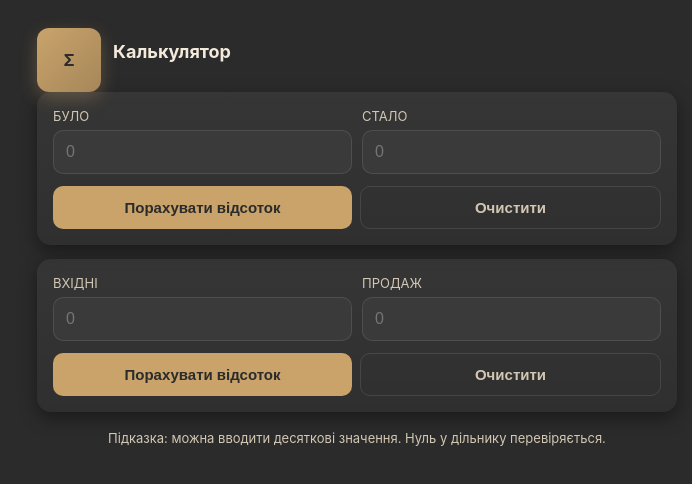
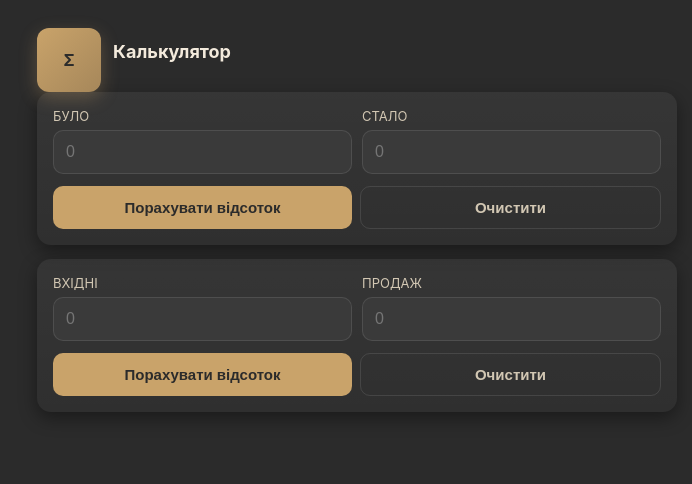
Before and after one commit to fh0enix/Calc, a plain HTML site: page index.html in a window 1280 px wide. Shown: the whole page, without its empty margins (283-975 px from the left). Drawn offline with Linux system fonts and the light colour scheme.

Commit message:
modified:   index.html

```diff
--- a/index.html
+++ b/index.html
@@ -93,7 +93,7 @@
       </div>
     </section>
 
-    <footer class="muted">Підказка: можна вводити десяткові значення. Нуль у дільнику перевіряється.</footer>
+    <footer class="muted"></footer>
   </div>
 
   <script>
```
